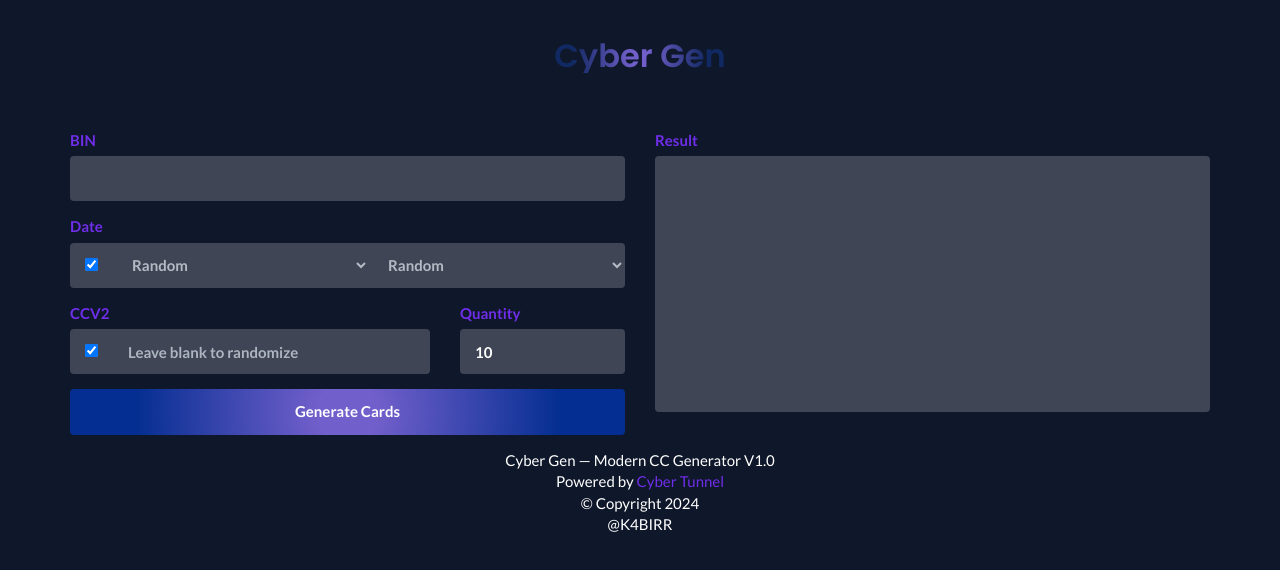
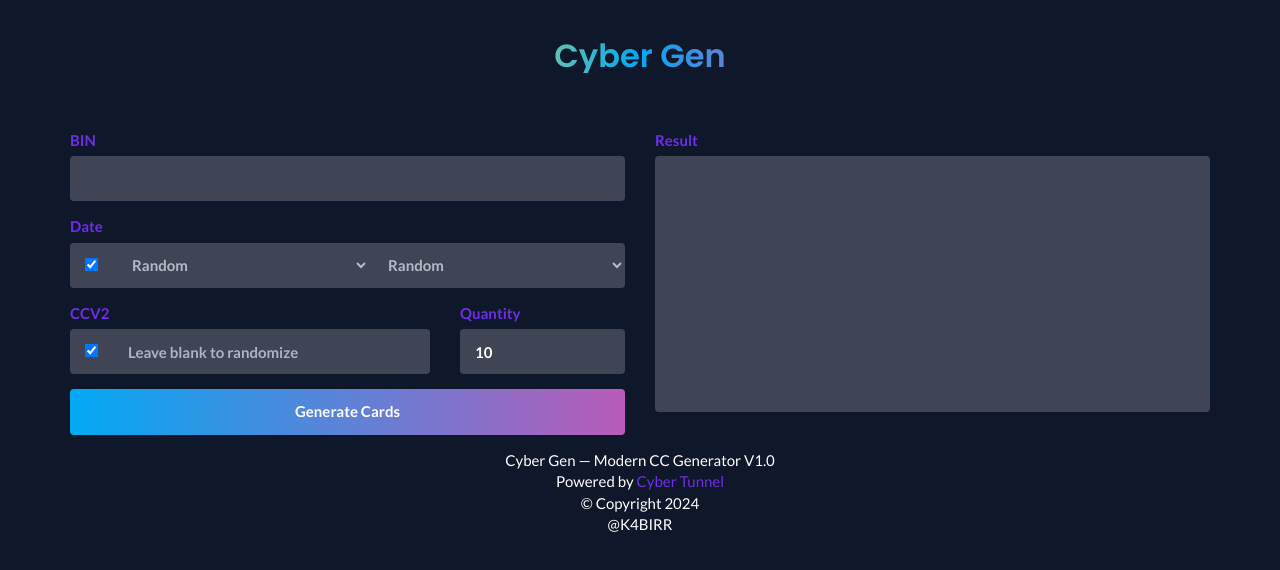
Before and after one commit to kawserkabir1/Cyber-Tunnel, a plain HTML site: page cybergen/index.html in a window 1280 px wide. Drawn offline with Linux system fonts and the light colour scheme.

Commit message:
Update index.html

```diff
--- a/cybergen/index.html
+++ b/cybergen/index.html
@@ -621,43 +621,70 @@ Main Button
 color: #fff;
 background: linear-gradient(90deg, #03a9f4, #f441a5, #ffeb3b, #03a9f4);
 border-color: none;
-animation: blink 5s infinite;
+z-index: 1;
+background-size: 400%;
 }
 
-@keyframes blink{
-  0%{
-    background: rgb(113, 95, 203);
-background: radial-gradient(circle, rgba(113, 95, 203, 1) 11%, rgba(4, 46, 145, 1) 77%);
+.btn-primary:hover {
+  animation: animate 8s linear infinite;
+	animate: 0.5s;
+	transition: 0.5s;
+}
+
+@keyframes animate {
+  0% {
+    background-position: 0%;
   }
-  50%{
-    background: rgb(113, 95, 203);
-background: radial-gradient(circle, rgba(113, 95, 203, 1) 63%, rgba(4, 46, 145, 1) 100%);
-  }
-  100%{
-    background: rgb(4, 46, 145);
-background: radial-gradient(circle, rgba(4, 46, 145, 1) 22%, rgba(113, 95, 203, 1) 73%);
+  100% {
+    background-position: 400%;
   }
 }
 
+.gradient-text{
+  background: linear-gradient(90deg, #03a9f4, #f441a5, #ffeb3b, #03a9f4);
+  background-size: 400%;
+  animation: animate 8s linear infinite;
+animate: 0.5s;
+transition: 0.5s;
+-webkit-background-clip: text;
+-webkit-text-fill-color: transparent;
+font-family: Poppins;
+font-weight: 600;
+}
+
+.btn-primary:before{
+  animation: 0.5s;
+  transition: 0.5s;
+  content: '';
+  position: absolute;
+z-index: -1;
+background: linear-gradient(90deg, #03a9f4, #f441a5, #ffeb3b, #03a9f4);
+background-size: 400%;
+opacity: 0;
+}
+.btn-primary:hover:before {
+  filter: blur(20px);
+  opacity: 1;
+  animation: animate 8s linear infinite;
+  animate: 0.5s;
+  transition: 0.5s;
+}
 .btn-primary:focus {
 color: #fff;
 }
 
-.btn-primary:active,
-.btn-primary:hover {
+.btn-primary:active{
 color: #fff;
 }
 
-.btn-primary:active:focus,
-.btn-primary:active:hover {
+.btn-primary:active:focus{
 color: #fff;
-background: rgb(113, 95, 203);
-background: radial-gradient(circle, rgba(113, 95, 203, 1) 11%, rgba(152, 59, 158, 1) 77%);
-
 }
 
 .btn-primary:active {
-background-image: none;
+  animation: animate 8s linear infinite;
+animate: 0.5s;
+transition: 0.5s;
 }
 
 .btn-primary[disabled]:focus,
@@ -937,8 +964,7 @@ max-width: 100%
 <body style="background: #0f172a;">
 
 <div id="app">
-    <nav class="navigations"><h2 class="title" style="font-family: Poppins; font-weight: 600;background: rgb(113,95,203);
-background: radial-gradient(circle, rgba(113,95,203,1) 11%, rgba(17,41,98,1) 77%); -webkit-background-clip: text; -webkit-text-fill-color: transparent;">Cyber Gen</h2></nav>
+    <nav class="navigations"><h2 class="title gradient-text">Cyber Gen</h2></nav>
     <div class="container">
         <div class="row">
             <div class="col-md-6">
```
